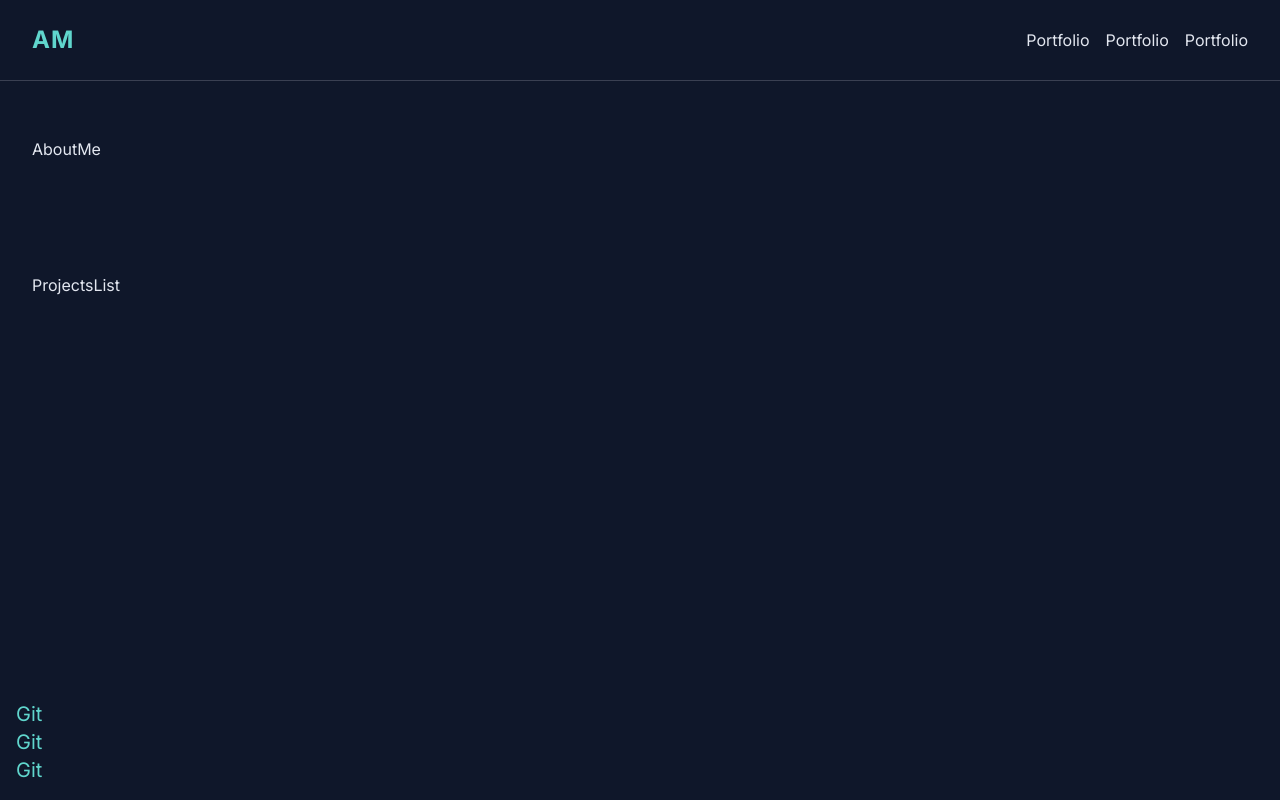
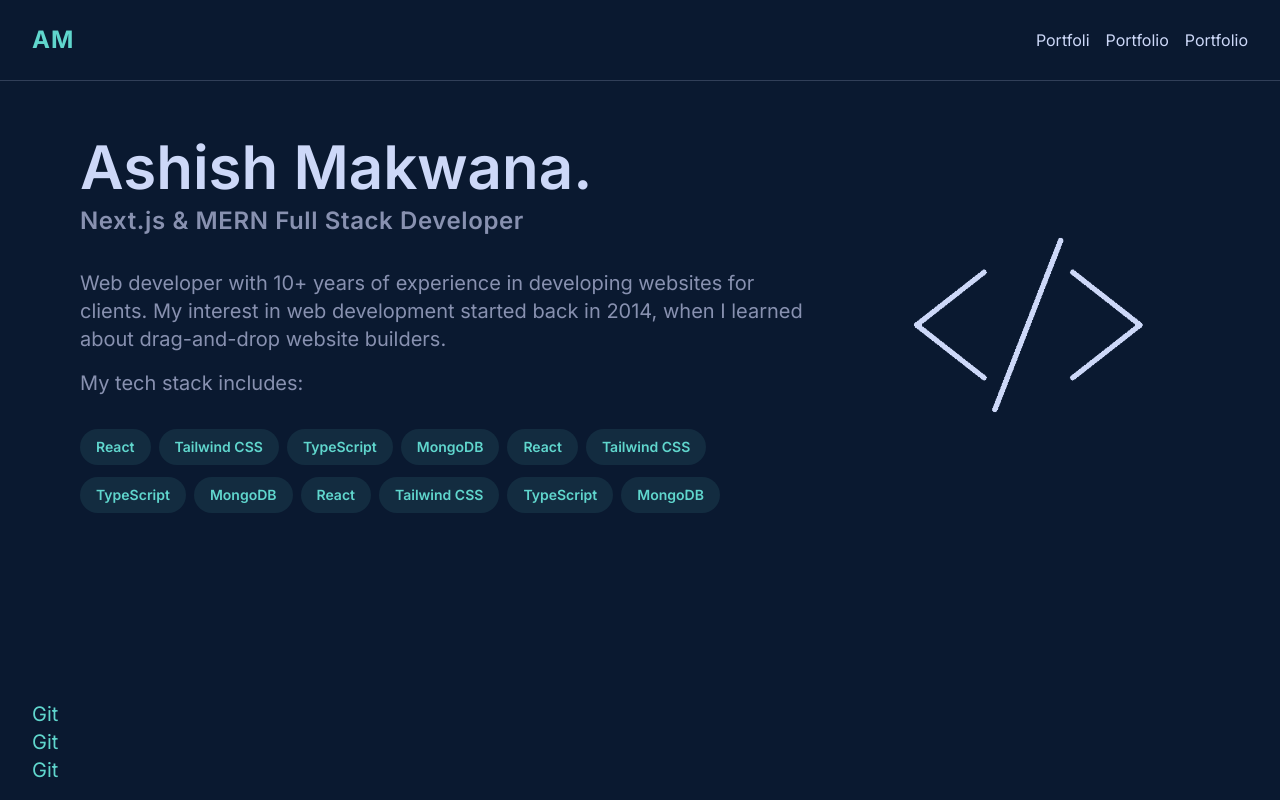
Before and after one commit to ashish-makwana87/my-portfolio-website, a Next.js app: page / in a window 1280 px wide. Built offline with nearby package versions, Linux system fonts and the light colour scheme.

Commit message:
feat(about-me): hero section setup

```diff
--- a/app/globals.css
+++ b/app/globals.css
@@ -7,6 +7,7 @@
   .alignment {
     @apply mx-auto max-w-6xl lg:max-w-7xl px-8;
   }
+
 }
 
 @theme inline {
@@ -51,15 +52,15 @@
 
 :root {
   --radius: 0.625rem;
-  --background: oklch(0.2077 0.0398 265.75);
-  --foreground: oklch(0.9275 0.0129 266.7);
+  --background: oklch(0.2144 0.05 258.71);
+  --foreground: oklch(0.884 0.0457 270.43);
   --card: oklch(1 0 0);
   --card-foreground: oklch(0.145 0 0);
   --popover: oklch(1 0 0);
   --popover-foreground: oklch(0.145 0 0);
   --primary: oklch(0.8062 0.1072 188.47);
   --primary-foreground: oklch(0.985 0 0);
-  --secondary: oklch(0.97 0 0);
+  --secondary: oklch(0.6603 0.0473 272.36);
   --secondary-foreground: oklch(0.205 0 0);
   --muted: oklch(0.97 0 0);
   --muted-foreground: oklch(0.556 0 0);
--- a/app/layout.tsx
+++ b/app/layout.tsx
@@ -16,7 +16,7 @@ export default function RootLayout({
   children: React.ReactNode;
 }>) {
   return (
-    <html lang="en">
+    <html lang="en" className="scroll-smooth">
       <body
         className={inter.className}
       >
--- a/app/page.tsx
+++ b/app/page.tsx
@@ -9,7 +9,6 @@ export default function Home() {
   return (
     <div>
       <AboutMe />
-      <ProjectsList />
       <SocialLinks />
     </div>
   );
--- a/components/home/AboutMe.tsx
+++ b/components/home/AboutMe.tsx
@@ -1,10 +1,39 @@
-import React from 'react'
+import React from "react";
+import SkillSection from "./SkillSection";
+import Image from "next/image";
+import HeroImg from "@/public/h2.png";
 
 function AboutMe() {
-
   return (
-    <div className='alignment py-8 md:py-14'>AboutMe</div>
-  )
+    <section className='alignment py-8 md:py-14'>
+      <div className='px-12 grid grid-cols-1 md:grid-cols-5 lg:grid-cols-6 gap-y-6 gap-x-8'>
+        <div className='md:col-span-5 lg:col-span-4'>
+          <h1 className='text-4xl  md:text-5xl lg:text-6xl tracking-normal'>
+            Ashish Makwana.
+          </h1>
+          <h3 className='text-secondary mt-2 normal-case'>
+            Next.js & MERN Full Stack Developer
+          </h3>
+          <p className='text-secondary mt-4 md:mt-8'>
+            Web developer with 10+ years of experience in developing websites
+            for clients. My interest in web development started back in 2014,
+            when I learned about drag-and-drop website builders.
+          </p>
+          <p className='text-secondary mt-2 mb-4 md:mt-4 md:mb-8'>
+            My tech stack includes:{" "}
+          </p>
+          <SkillSection />
+        </div>
+        <div className='hidden lg:col-span-2 lg:flex lg:justify-center lg:items-center'>
+          <Image
+            src={HeroImg}
+            alt='coding'
+            className='w-[80%] h-auto object-cover'
+          />
+        </div>
+      </div>
+    </section>
+  );
 }
 
-export default AboutMe
+export default AboutMe;
--- /dev/null
+++ b/components/home/SkillSection.tsx
@@ -0,0 +1,16 @@
+import { skills } from "@/utils/data"
+
+export default function SkillSection() {
+
+
+  return (
+    <div className="flex flex-wrap gap-x-2 gap-y-3">
+     {skills.map((skill, index) => {
+
+     return <p key={index} className='text-primary text-sm font-semibold bg-primary/10 py-2 px-4 rounded-full capitalize inline-block'>{skill}</p>
+
+     })}
+
+    </div>
+  )
+}
--- a/components/home/SocialLinks.tsx
+++ b/components/home/SocialLinks.tsx
@@ -2,7 +2,7 @@ import React from 'react'
 
 function SocialLinks() {
   return (
-    <div className=' fixed bottom-4 left-4'>
+    <div className=' fixed bottom-4 left-8'>
      <p className='text-primary'>Git</p>
      <p className='text-primary'>Git</p>
      <p className='text-primary'>Git</p>
--- a/components/navbar/Navbar.tsx
+++ b/components/navbar/Navbar.tsx
@@ -4,13 +4,13 @@ import React from "react";
 function Navbar() {
   return (
     <section className='border-b border-foreground/20'>
-      <div className='alignment flex justify-between items-center h-20'>
+      <div className='px-8 flex justify-between items-center h-20'>
         <h6 className='text-primary font-bold tracking-wider text-xl md:text-2xl'>
           AM
         </h6>
         <div className='flex gap-x-4'>
           <Link href='/' className='text-sm md:text-base hover:text-primary'>
-            Portfolio
+            Portfoli
           </Link>
           <Link href='/' className='text-sm md:text-base hover:text-primary'>
             Portfolio
--- a/components/projects/ProjectsList.tsx
+++ b/components/projects/ProjectsList.tsx
@@ -2,7 +2,7 @@ import { projectsData } from '@/utils/data';
 
 function ProjectsList() {
   return (
-    <div className='alignment py-8 md:py-14'>ProjectsList</div>
+    <div className='alignment py-8 md:py-14 h-96'>ProjectsList</div>
   )
 }
 
--- a/utils/data.ts
+++ b/utils/data.ts
@@ -33,3 +33,7 @@ export const projectsData: ProjectsData[]  = [{
       "https://github.com/ashish-makwana87/nextjs-property-rental-project",
     link: "https://nextjs-property-rental-project.vercel.app/",
   },]
+
+
+
+  export const skills = ['React', 'Tailwind CSS', 'TypeScript', 'MongoDB', 'React', 'Tailwind CSS', 'TypeScript', 'MongoDB', 'React', 'Tailwind CSS', 'TypeScript', 'MongoDB']
```
Also changed, not shown: public/h1.png (added), public/h2.png (added).
